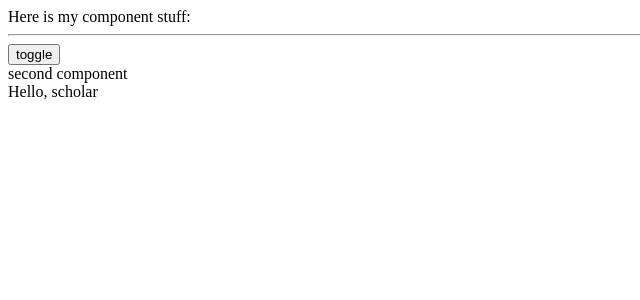
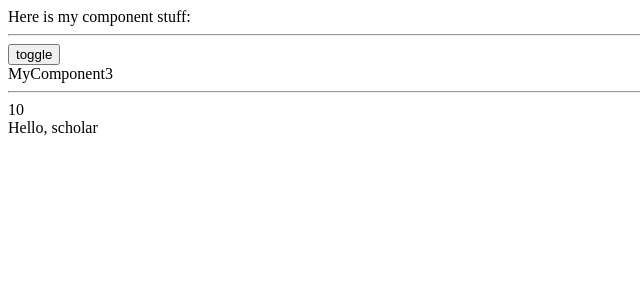
Before and after one commit to WeAreAcademy/academy-react-ts-starter-vite, a React (Vite) app: page / in a window 1280 px wide. Both pictures are taken after a click on the button "toggle". Shown: the top 300 px of the page, without its empty margins (0-640 px from the left). Built offline with nearby package versions, Linux system fonts and the light colour scheme.

Commit message:
break out lint errors and type check errors into MyComponent2 and 3 respectively

```diff
--- a/src/components/MyComponent.tsx
+++ b/src/components/MyComponent.tsx
@@ -1,11 +1,12 @@
 import { useEffect, useState } from "react";
 import { MyComponent2 } from "./MyComponent2";
+import { MyComponent3 } from "./MyComponent3";
 
 interface MyComponentProps {
     stuff: string;
 }
 export function MyComponent(props: MyComponentProps): JSX.Element {
-    const [showMyComponent2, setShowMyComponent2] = useState(false);
+    const [isToggled, setToggled] = useState(false);
     const x: number = "foo";
 
     function foo(myArg: number) {
@@ -20,10 +21,8 @@ export function MyComponent(props: MyComponentProps): JSX.Element {
         <div>
             Here is my component stuff: {props.stuff}
             <hr />
-            <button onClick={() => setShowMyComponent2((p) => !p)}>
-                toggle
-            </button>
-            {showMyComponent2 ? <MyComponent2 /> : <div>other stuff</div>}
+            <button onClick={() => setToggled((p) => !p)}>toggle</button>
+            {isToggled ? <MyComponent3 /> : <div>other stuff</div>}
         </div>
     );
 }
--- a/src/components/MyComponent2.tsx
+++ b/src/components/MyComponent2.tsx
@@ -1,7 +1,6 @@
 import { useState } from "react";
 
 export function MyComponent2(): JSX.Element {
-    const myNum: string = 10;
     const flag = true;
     if (flag) {
         //lint should complain - violation of rules of hooks
--- /dev/null
+++ b/src/components/MyComponent3.tsx
@@ -0,0 +1,12 @@
+export function MyComponent3(): JSX.Element {
+    //This should fail to type-check
+    const myNum: string = 10;
+
+    return (
+        <div>
+            {MyComponent3.name}
+            <hr />
+            {myNum}
+        </div>
+    );
+}
```
